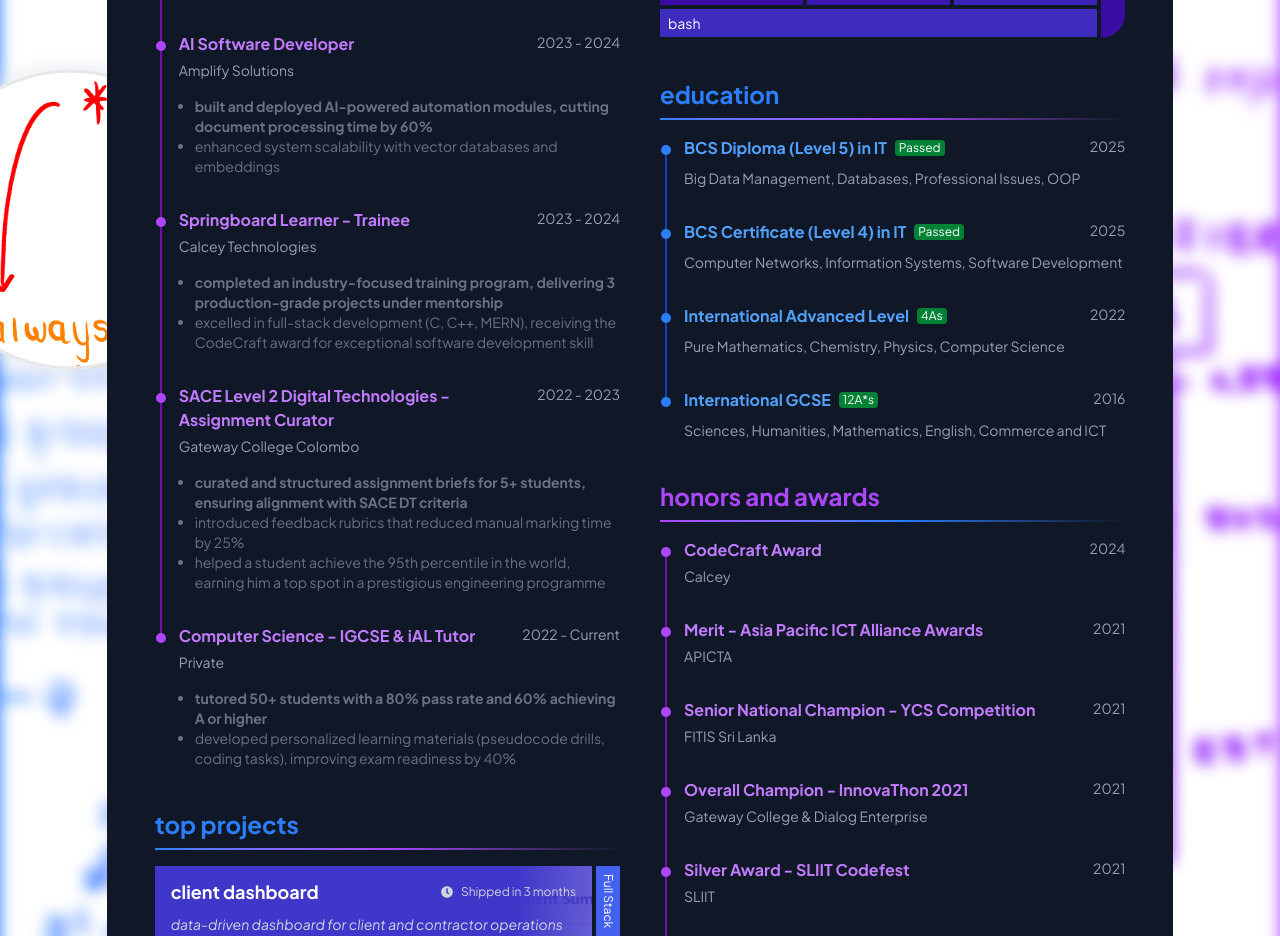
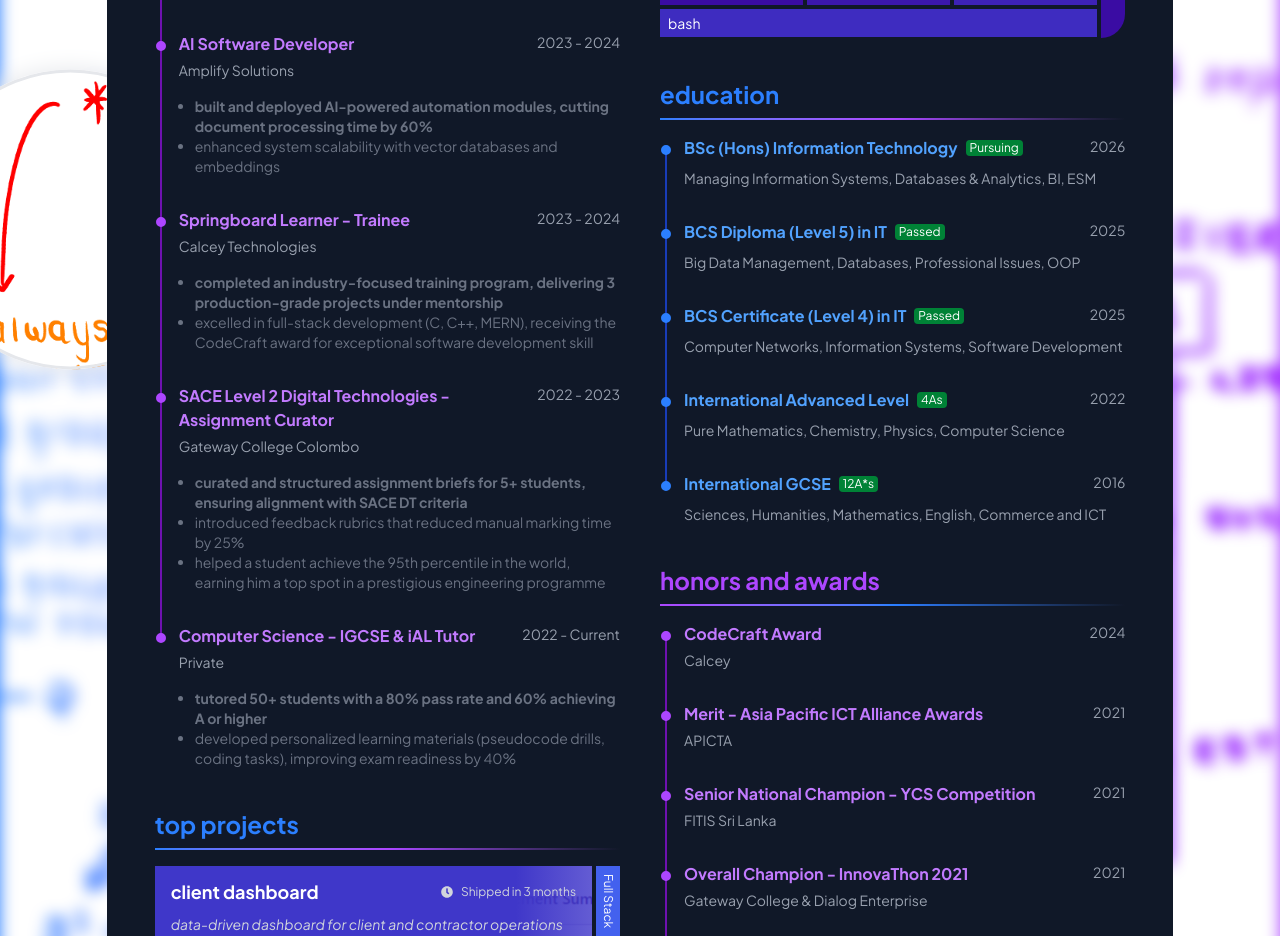
Before and after one commit to sachintha180/portfolio-frontend, a React (Vite) app: page / in a window 1280 px wide. Shown: the part 860-1796 px from the top of the page. Built offline with nearby package versions, Linux system fonts and the light colour scheme.

Commit message:
update education

```diff
--- a/src/lib/education.ts
+++ b/src/lib/education.ts
@@ -27,4 +27,10 @@
     grade: "Passed",
     year: 2025,
   },
+  {
+    title: "BSc (Hons) Information Technology",
+    description: "Managing Information Systems, Databases & Analytics, BI, ESM",
+    grade: "Pursuing",
+    year: 2026,
+  },
 ].sort((a, b) => b.year - a.year);
--- a/src/main.css
+++ b/src/main.css
@@ -9,4 +9,12 @@
 @theme {
   --font-sans: "Plus Jakarta Sans", sans-serif;
   --font-print: "Segoe UI", Tahoma, Geneva, Verdana, sans-serif;
+  --font-lego: Arial, Helvetica, sans-serif;
+
+  --color-background: oklch(23.503% 0.00003 271.152);
+  --color-foreground: oklch(100% 0.00011 271.152);
+  --color-primary-pink: oklch(0.6476 0.2042 11.07);
+  --color-primary-green: oklch(77.751% 0.15953 166.602);
+  --color-primary-blue: oklch(59.229% 0.11206 228.004);
+  --color-primary-yellow: oklch(88.03% 0.1347 86.064);
 }
```
